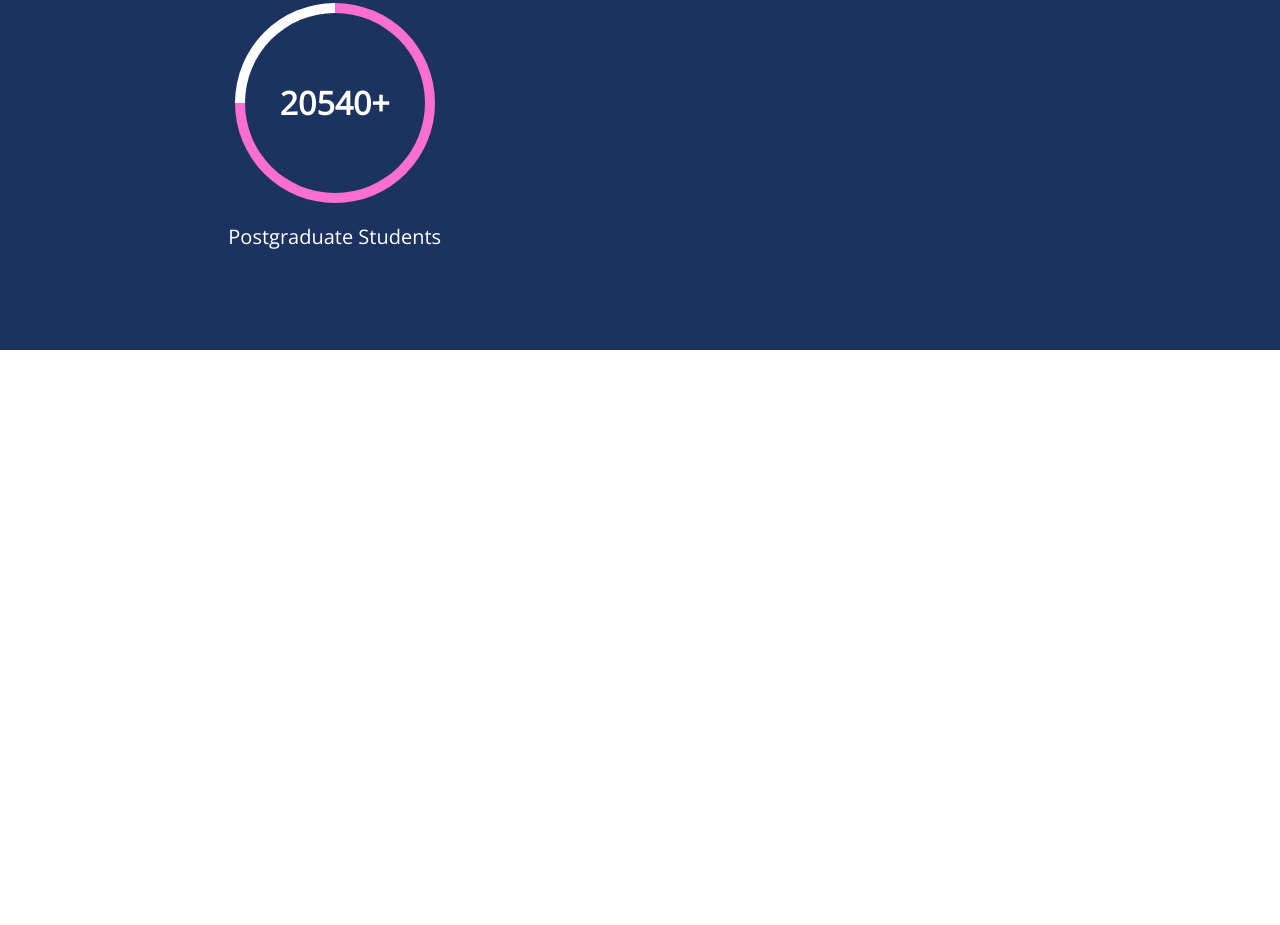
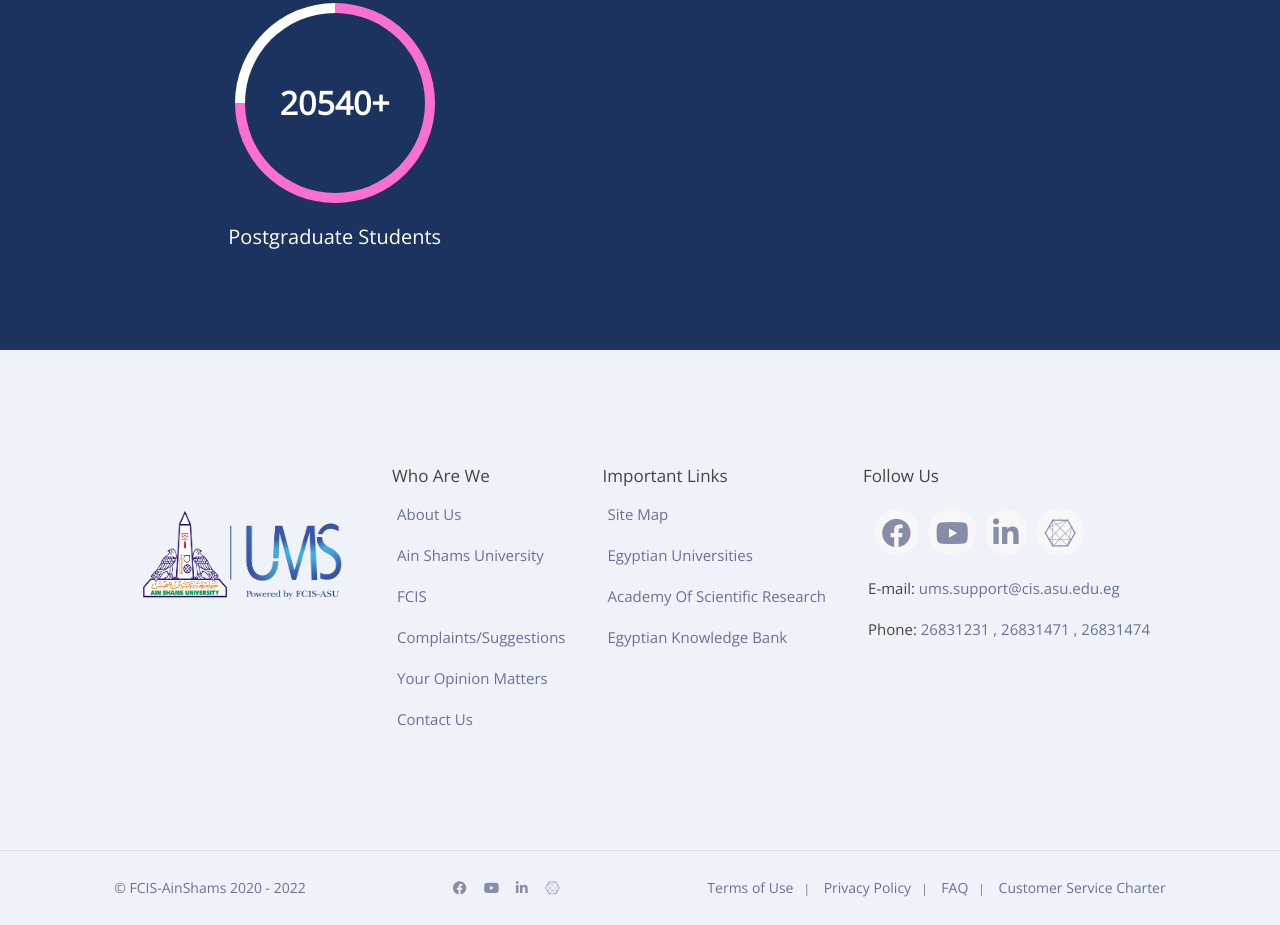
Before and after one commit to Mena-Saleh/UMS_Replica, a plain HTML site: page index.html in a window 1280 px wide. Shown: the part 4260-5185 px from the top of the page. Before the commit the page ends 4710 px from the top, so only its background shows below. Drawn offline with nearby package versions, Linux system fonts and the light colour scheme.

Commit message:
UMS done

```diff
--- a/index.html
+++ b/index.html
@@ -16,7 +16,7 @@
       crossorigin="anonymous"
       referrerpolicy="no-referrer"
     />
-    <title>UMS</title>
+    <title>Home | ASU Smart Campus</title>
     <link rel="icon" href="Images/logoums2.png" />
   </head>
   <body>
@@ -45,7 +45,7 @@
         </li>
       </ul>
 
-      <ul id="nav-icons">
+      <ul class="nav-icons">
         <li>
           <a href=""><i class="fab fa-facebook"></i></a>
         </li>
@@ -497,6 +497,109 @@
 
     </section>
 
+
+
+    <div class="end-back">
+      <section class="end">
+
+
+        <img src="Images/logoums.png" alt="">
+
+        <div>
+          <h1>Who Are We</h1>
+
+          <ul class="line-hover-effect">
+
+            <li><a href="">About Us</a></li>
+            <li><a href="">Ain Shams University</a></li>
+            <li><a href="">FCIS</a></li>
+            <li><a href="">Complaints/Suggestions</a></li>
+            <li><a href="">Your Opinion Matters</a></li>
+            <li><a href="">Contact Us</a></li>
+
+          </ul>
+
+        </div>
+
+        <div>
+
+          <h1>Important Links</h1>
+
+          <ul class="line-hover-effect">
+
+            <li><a href="">Site Map</a></li>
+            <li><a href="">Egyptian Universities</a></li>
+            <li><a href="">Academy Of Scientific Research</a></li>
+            <li><a href="">Egyptian Knowledge Bank</a></li>
+
+          </ul>
+
+        </div>
+
+        <div>
+
+          <h1>Follow Us</h1>
+
+
+          <ul class="end-icons">
+            <li>
+              <a href=""><i class="fab fa-facebook"></i></a>
+            </li>
+            <li>
+              <a href=""><i class="fab fa-youtube"></i></a>
+            </li>
+            <li>
+              <a href=""><i class="fab fa-linkedin-in"></i></a>
+            </li>
+            <li>
+              <a href=""><i class="fab fa-connectdevelop"></i></a>
+            </li>
+          </ul>
+
+          <ul>
+
+            <li>E-mail: <a href="">ums.support@cis.asu.edu.eg</a></li>
+            <li>Phone: <a href="">26831231 , 26831471 , 26831474</a></li>
+
+          </ul>
+
+
+        </div>
+
+      </section>
+    </div>
+
+
+
+
+    <footer>
+      <p>© FCIS-AinShams 2020 - 2022</p>
+
+      <ul class="footer-icons">
+        <li>
+          <a href=""><i class="fab fa-facebook"></i></a>
+        </li>
+        <li>
+          <a href=""><i class="fab fa-youtube"></i></a>
+        </li>
+        <li>
+          <a href=""><i class="fab fa-linkedin-in"></i></a>
+        </li>
+        <li>
+          <a href=""><i class="fab fa-connectdevelop"></i></a>
+        </li>
+      </ul>
+
+
+      <ul>
+        <li><a href="">Terms of Use</a><span class="seperator">|</span></li>
+        <li><a href="">Privacy Policy</a><span class="seperator">|</span></li>
+        <li><a href="">FAQ</a><span class="seperator">|</span></li>
+        <li><a href="">Customer Service Charter</a></li>
+      </ul>
+
+    </footer>
+
     <script src="script.js"></script>
   </body>
 </html>
--- a/script.js
+++ b/script.js
@@ -6,8 +6,6 @@ cards = document.querySelectorAll(".slider-card");
 tabs = document.querySelectorAll(".tab-headers button");
 tabParagraphs = document.querySelectorAll(".tab-content p");
 
-circles = document.querySelectorAll(".circle-progress")
-stats = document.querySelector(".stats")
 
 //Display next card:
 
--- a/style.css
+++ b/style.css
@@ -51,14 +51,14 @@ nav ul li{
     margin-right: 20%;
 }
 
-#nav-icons a{
+.nav-icons a{
     margin: 0 7px;
     font-size: 13px;
     color: #FFF;
     transition: 0.5s;
 }
 
-#nav-icons a:hover{
+.nav-icons a:hover{
 
     color: #62ADF5;
     transition: 0.5s;
@@ -108,7 +108,7 @@ nav ul li{
     display: flex;
     position: absolute;
     width: 100%;
-    transition: 0.5s;
+    transition: 0.8s;
     opacity: 0;
     z-index: -1;
     height: 600px;
@@ -232,7 +232,7 @@ button.blue:hover{
 }
 
 .card-active{
-    transition: 0.5s;
+    transition: 0.8s;
     opacity: 1;
     z-index: 2;
 }
@@ -638,7 +638,7 @@ p.active-tab{
     min-height: 350px;
     height: auto;
     width: 100%;
-    margin: 100px 0;
+    margin-top: 100px;
     padding: 80px 0;
     display: grid;
     column-gap: 90px;
@@ -682,6 +682,161 @@ p.active-tab{
     align-items: center;
 }
 
+
+
+
+
+/* End and Footer Sections */
+
+
+.end-back{
+    background-color: #EFF2F9;
+    padding: 100px 0;
+}
+
+.end{
+    display: flex;
+    width: 80%;
+    margin: auto;
+    justify-content: space-evenly;
+}
+
+.end img{
+    width: 225px;
+    height: 150px;
+    margin-top: 30px;
+}
+
+
+.end h1{
+    font-weight: 100;
+    font-size: 17px;
+    color: #444;
+    margin-left: 35px;
+}
+
+.end li{
+    list-style: none;
+    margin: 17px 0;
+    color: #444;
+    font-size: 15px;
+    padding-bottom: 4px;
+}
+
+.end a{
+    position: relative;
+    text-decoration: none;
+    color: #677294;
+    padding-bottom: 4px;
+    font-size: 15px;
+    overflow: hidden;
+    transition: 0.5s;
+}
+
+.end a:hover{
+    color: #00AFF0;
+    transition: 0.5s;
+}
+
+.line-hover-effect a::before{
+    content: "";
+    position: absolute;
+    bottom: 0;
+    right: 0;
+    width: 0;
+    height: 1px;
+    background-color: #00AFF0;
+    transition: 0.25s ease-out;
+}
+
+.line-hover-effect a:hover::before{
+
+    width: 100%;
+    left: 0;
+    right: auto;
+}
+
+
+
+ul.end-icons {
+    display: flex;
+    justify-content: space-between;
+    width: 150px;
+    margin-left: 30px;
+    transform: scale(130%);
+}
+
+
+ul.end-icons li{
+    display: inline;
+    background-color: #F7F7F7;
+    border-radius: 50px;
+    padding: 2px 4px;
+    transition: 0.5s;
+    transform: scale(150%);
+}
+
+ul.end-icons a{
+    color: #858DA8;
+}
+
+ul.end-icons li:hover{
+    background-color: #00AFF0;
+    transition: 0.5s;
+}
+
+ul.end-icons li:hover a{
+    color: #FFF;
+}
+
+
+
+footer{
+
+    background-color: #EFF2F9;
+    width: 100%;
+    min-height: 75px;
+    height: auto;
+    border-top: 1px solid #DDD;
+    display: flex;
+    justify-content: space-around;
+    align-items: center;
+    color: #677294;
+    font-size: 14px;
+    padding: 0 5%;
+    box-sizing: border-box;
+}
+
+footer ul li{
+    display: inline;
+    list-style: none;
+}
+footer ul li a{
+    text-decoration: none;
+    color: #677294;
+    transition: 0.5s;
+
+}
+
+footer ul li a:hover{
+    transition: 0.5s;
+    color: #00AFF0;
+
+}
+
+.footer-icons i{
+    color: #858DA8;
+    transform: scale(105%);
+    transition: 0.5s;
+    margin: 0 7px;
+    font-size: 13px;
+    transition: 0.5s;
+}
+
+.footer-icons i:hover{
+    transition: 0.5s;
+    color: #00AFF0;
+}
 
 
 
@@ -770,8 +925,13 @@ p.active-tab{
 
 
 
+
+
+
+
+
 @media screen and (max-width: 1000px) {
-    #nav-icons a{
+    .nav-icons a{
         display: none;
     }
     #nav-main{
@@ -847,6 +1007,17 @@ p.active-tab{
     }
 
 
+    .end{
+       flex-direction: column;
+       width: 50%;
+    }
+
+
+    footer{
+        flex-direction: column;
+    }
+
+
 }
 
 
@@ -862,9 +1033,25 @@ p.active-tab{
         margin-left: 10%;
     }
 
+
+    .services-image{
+        height: 240px;
+        width: 185px;
+
+    }
+
+    .services img{
+        width: 175px;
+        margin: 32px 0;
+        left: 30px;
+
+    }
+
     .stats{
-
         grid-template-columns: auto;
+    }
+    .end{
+        width: 100%;
     }
 
 }
```
